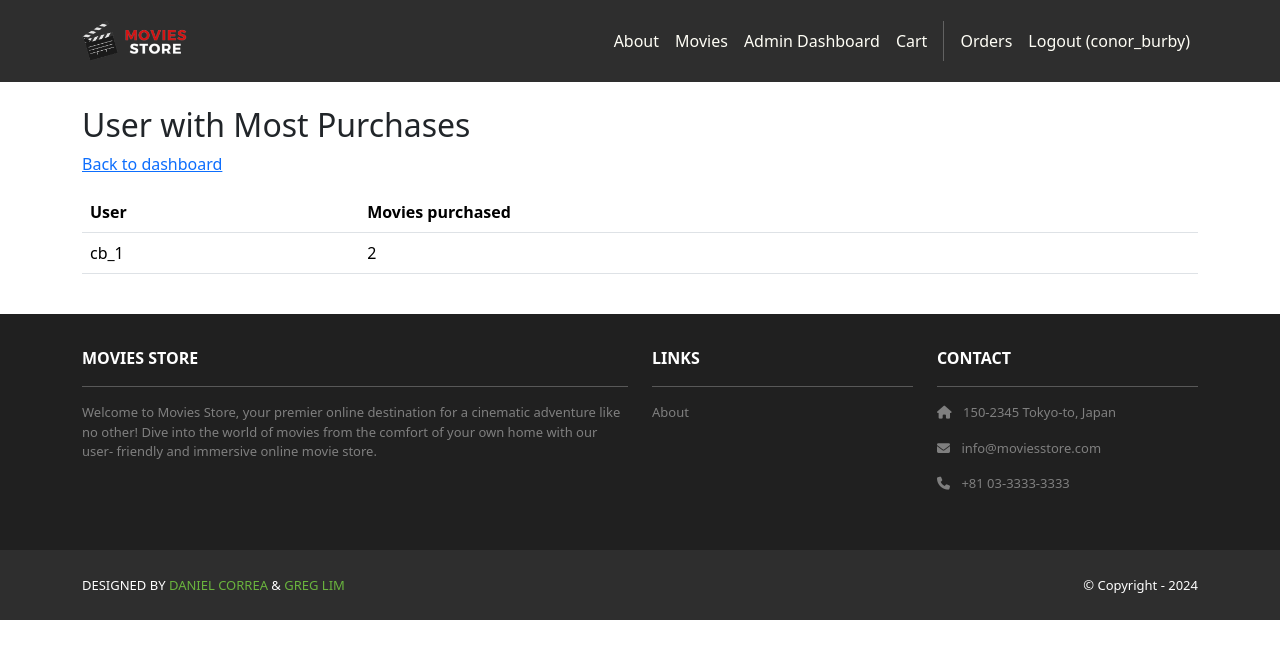
After one commit to Conor18B/moviesstore, a Django app: page /movies/reports/top-purchaser/ in a window 1280 px wide. The commit adds this page. Shown: the top 659 px of the page. Run offline with Django 5.2, Linux system fonts and the light colour scheme; a user stored in the database is signed in; data comes from the database, SQL or seed files in the repository; some libraries are stand-ins or nearby versions; some web fonts are replaced.

Commit message:
Add top purchaser report

```diff
--- /dev/null
+++ b/movies/reporting/top_purchaser.py
@@ -0,0 +1,23 @@
+from django.contrib.admin.views.decorators import staff_member_required
+from django.contrib.auth.models import User
+from django.db.models import Sum
+from django.db.models.functions import Coalesce
+from django.shortcuts import render
+
+@staff_member_required
+def top_purchaser(request):
+    users = User.objects.annotate(
+        purchase_count = Coalesce(Sum("order__item__quantity"), 0)
+    )
+    maximum = users.order_by("-purchase_count").first()
+
+    leaders = []
+    if maximum and maximum.purchase_count > 0:
+        leaders = users.filter(
+            purchase_count = maximum.purchase_count
+        ).order_by("username", "id")
+
+    return render(request, "movies/reports/top_purchaser.html", {
+        "template_data": { "title": "Top Purchaser", "leaders": leaders,
+        },
+    })
--- a/movies/templates/movies/reports/dashboard.html
+++ b/movies/templates/movies/reports/dashboard.html
@@ -5,10 +5,14 @@
     <h2> Admin Reports</h2>
     <p> Select a report below.</p>
     <div class="list-group">
-        <!-- everyone just put youre report link here -->
+        <!-- everyone just put youre report link here -->\
          <a class="list-group-item list-group-item-action"
          href="{% url 'movies.purchase_ranking'%}">
         Users Ranked by Purchases
+    </a>
+    <a class="list-group-item list-group-item-action"
+        href="{% url 'movies.top_purchaser' %}">
+        User with Most Purchases
     </a>
     </div>
 </div>
--- /dev/null
+++ b/movies/templates/movies/reports/top_purchaser.html
@@ -0,0 +1,25 @@
+{% extends 'base.html'%}
+
+{% block content %}
+<div class="container py-4">
+    <h2> User with Most Purchases</h2>
+
+    <a href = "{% url 'movies.reports' %}">Back to dashboard</a>
+
+ <table class="table mt-3">
+  <thead>
+    <tr><th>User</th><th>Movies purchased</th></tr>
+  </thead>
+  <tbody>
+    {% for person in template_data.leaders %}
+    <tr>
+     <td>{{ person.username }}</td>
+     <td>{{ person.purchase_count }}</td>
+    </tr>
+    {% empty %}
+    <tr><td colspan="2">No purchases yet.</td></tr>
+    {% endfor %}
+  </tbody>
+ </table>
+</div>
+{% endblock content %}
--- a/movies/urls.py
+++ b/movies/urls.py
@@ -1,6 +1,9 @@
 from django.urls import path
 from . import views
 from .reporting.dashboard import dashboard
+from .reporting.top_purchaser import top_purchaser
+from .reporting.purchase_ranking import purchase_ranking
+
 urlpatterns = [
     path('', views.index, name='movies.index'),
     path('<int:id>/', views.show, name='movies.show'),
@@ -13,4 +16,17 @@ urlpatterns = [
     path('<int:id>/review/<int:review_id>/report/',
         views.report_review, name='movies.report_review'),
     path("reports/", dashboard, name="movies.reports"),
+    path(
+        "reports/purchase-ranking/",
+         purchase_ranking,
+         name="movies.purchase_ranking",
+    ),
+    path(
+        "reports/top-purchaser/",
+        top_purchaser,
+        name="movies.top_purchaser",
+    ),
+
+
+
 ]
```
